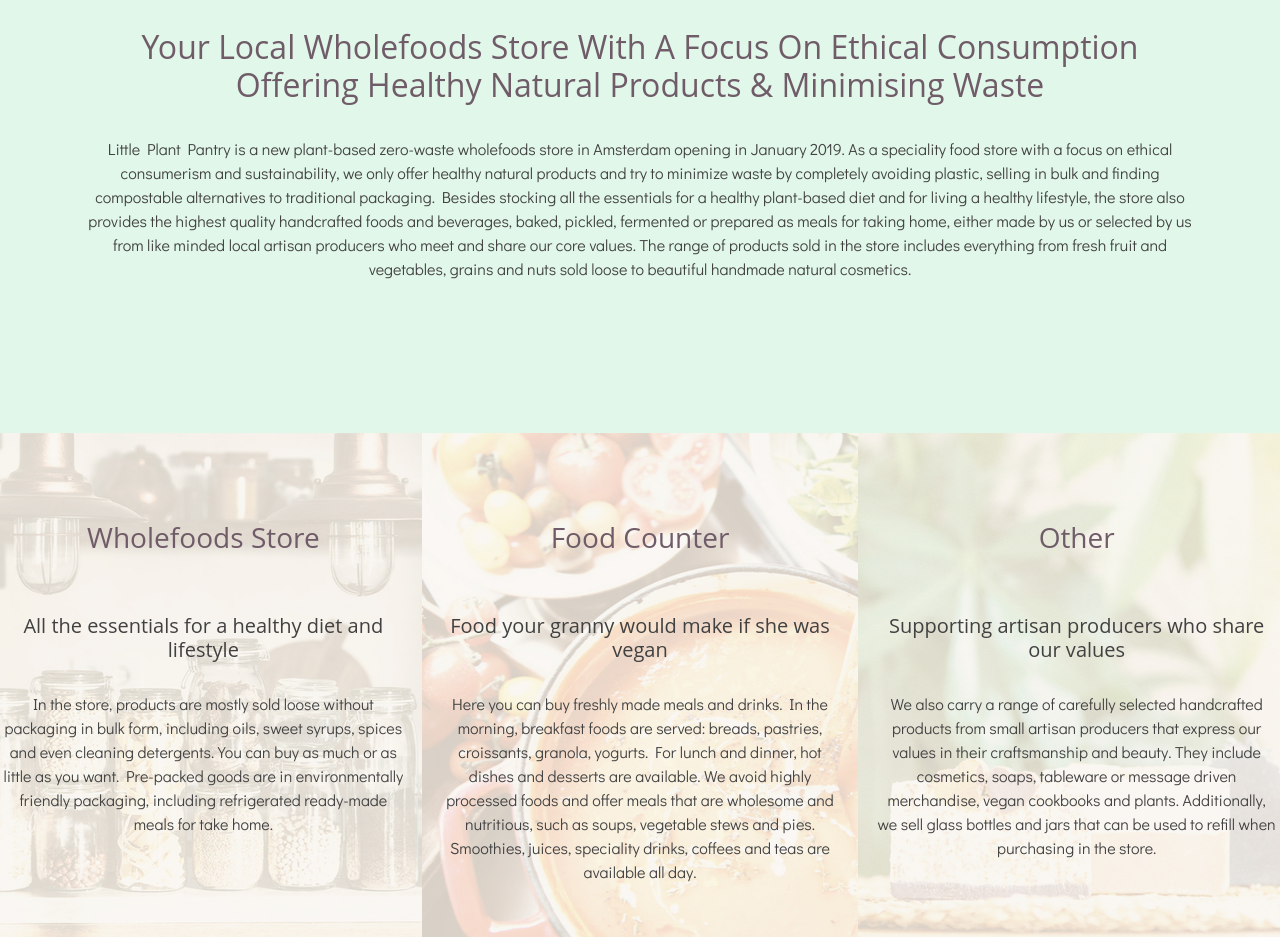
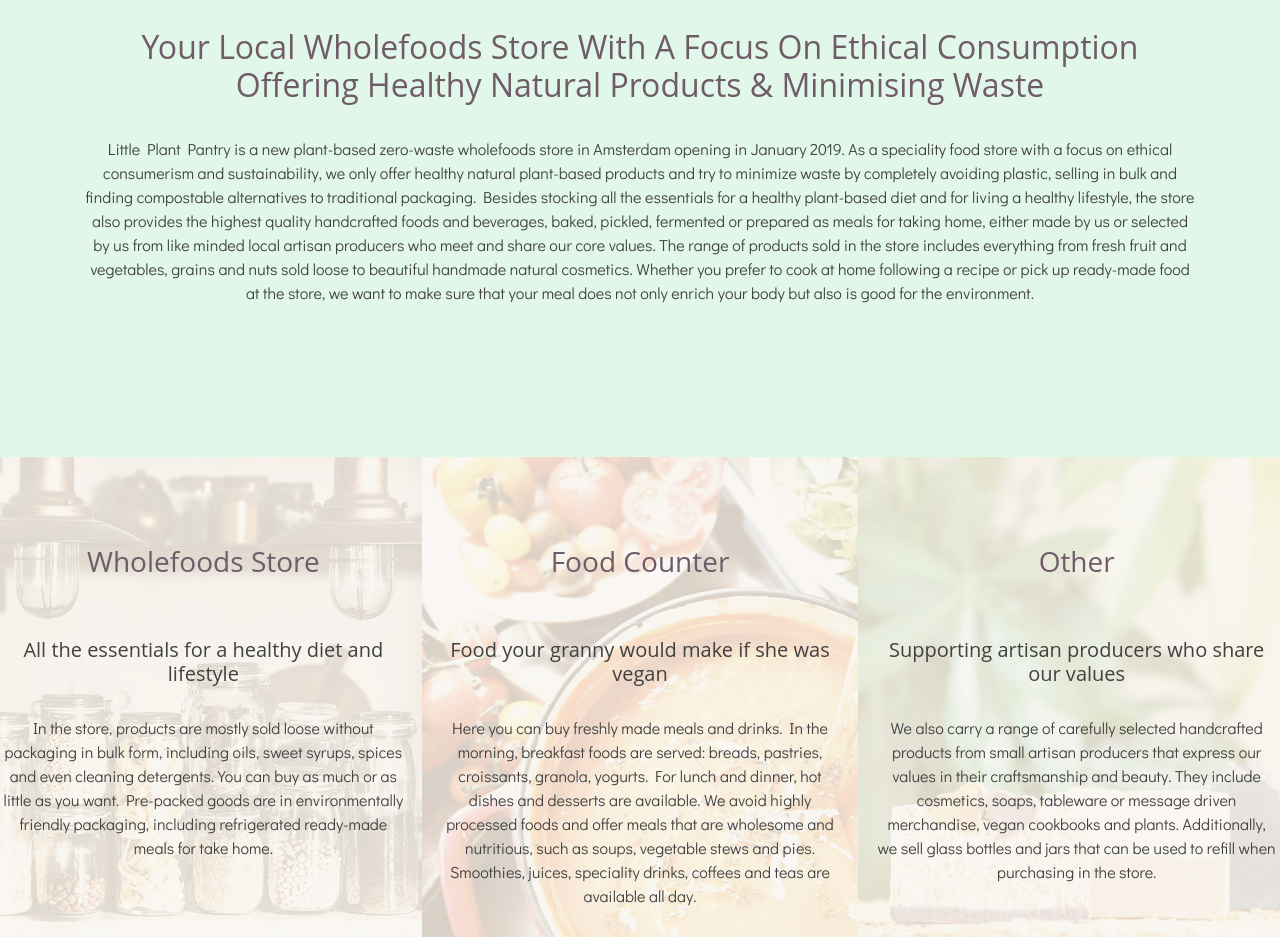
Before and after one commit to KlavierCat/littleplantpantry2.0, a website: page index.html in a window 1280 px wide. Shown: the part 900-1837 px from the top of the page. Drawn offline with Linux system fonts and the light colour scheme.

Commit message:
Update index.html

```diff
--- a/index.html
+++ b/index.html
@@ -89,7 +89,7 @@
             </h2>
             <br/>
             <p class="text-primary mb-4">
-              Little Plant Pantry is a new plant-based zero-waste wholefoods store in Amsterdam opening in January 2019. As a speciality food store with a focus on ethical consumerism and sustainability, we only offer healthy natural products and try to minimize waste by completely avoiding plastic, selling in bulk and finding compostable alternatives to traditional packaging. Besides stocking all the essentials for a healthy plant-based diet and for living a healthy lifestyle, the store also provides the highest quality handcrafted foods and beverages, baked, pickled, fermented or prepared as meals for taking home, either made by us or selected by us from like minded local artisan producers who meet and share our core values. The range of products sold in the store includes everything from fresh fruit and vegetables, grains and nuts sold loose to beautiful handmade natural cosmetics.
+              Little Plant Pantry is a new plant-based zero-waste wholefoods store in Amsterdam opening in January 2019. As a speciality food store with a focus on ethical consumerism and sustainability, we only offer healthy natural plant-based products and try to minimize waste by completely avoiding plastic, selling in bulk and finding compostable alternatives to traditional packaging. Besides stocking all the essentials for a healthy plant-based diet and for living a healthy lifestyle, the store also provides the highest quality handcrafted foods and beverages, baked, pickled, fermented or prepared as meals for taking home, either made by us or selected by us from like minded local artisan producers who meet and share our core values. The range of products sold in the store includes everything from fresh fruit and vegetables, grains and nuts sold loose to beautiful handmade natural cosmetics. Whether you prefer to cook at home following a recipe or pick up ready-made food at the store, we want to make sure that your meal does not only enrich your body but also is good for the environment.
             </p>
           </div>
         </div>
```
